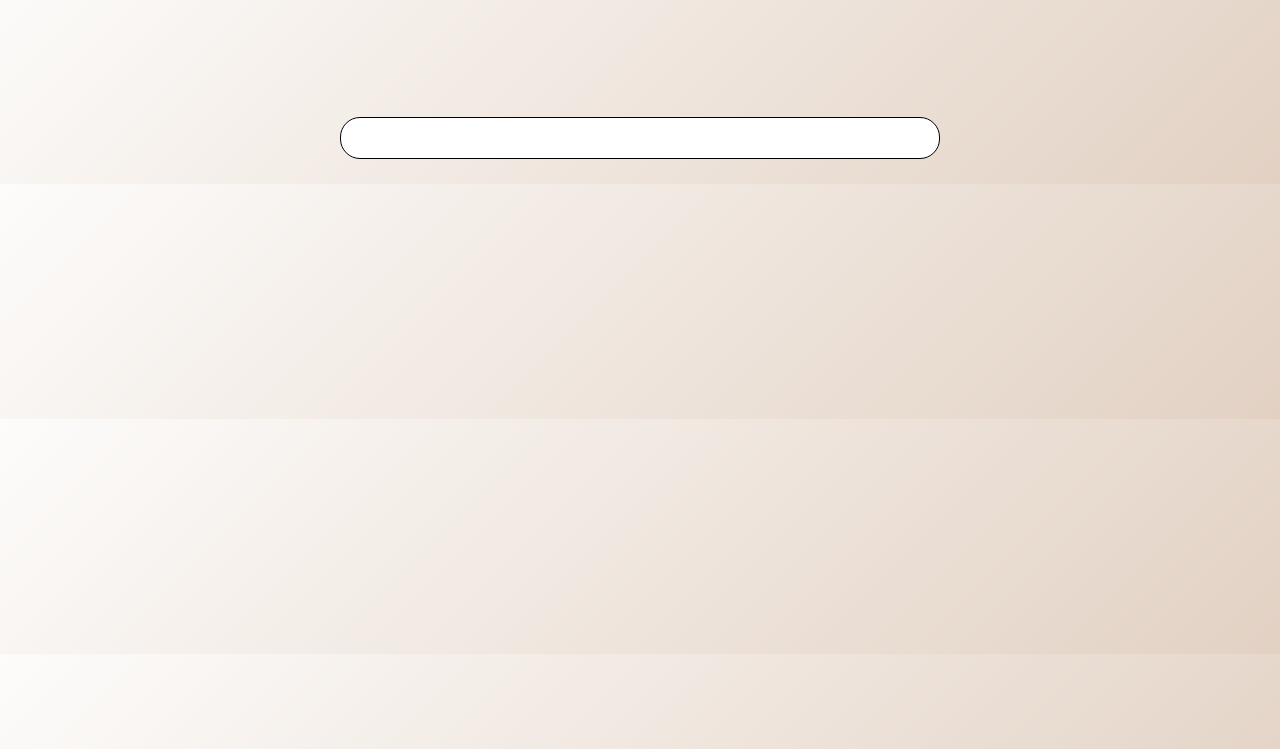
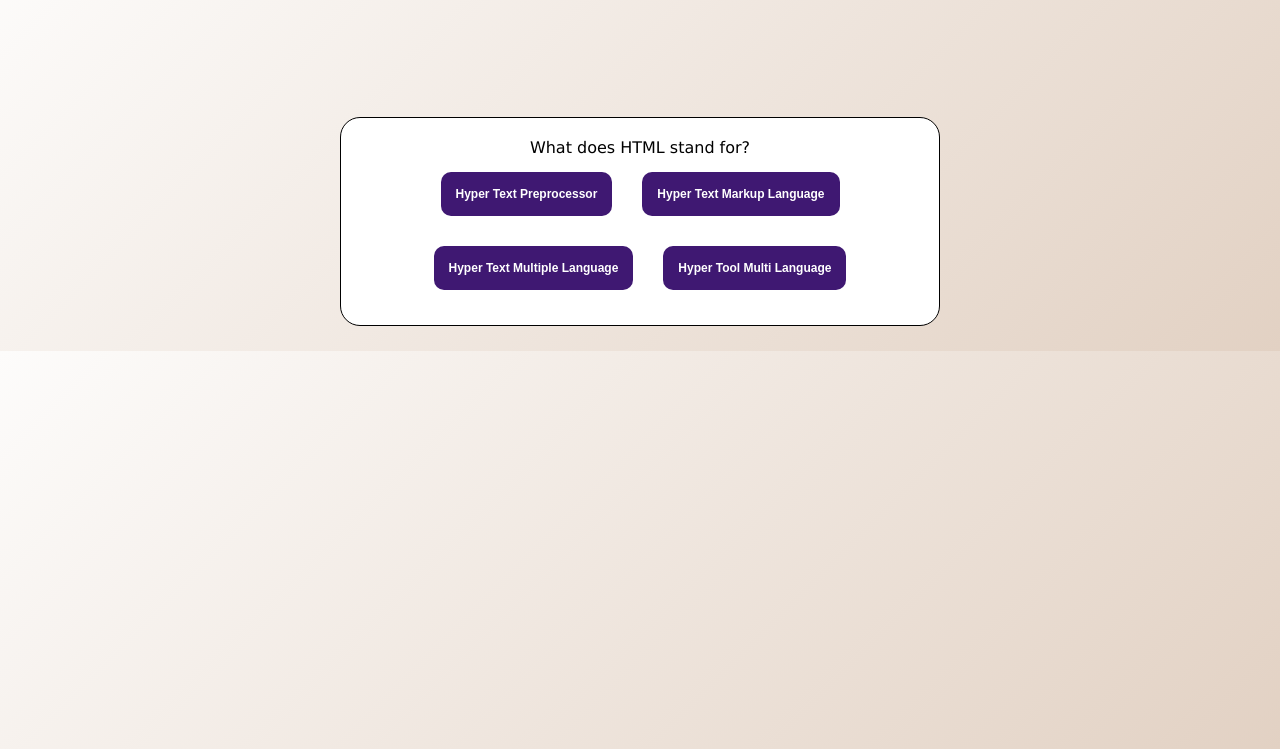
Before and after one commit to adunderwood96/coding-quiz, a plain HTML site: page index.html in a window 1280 px wide. Both pictures are taken after a click on the button "Start Quiz". Shown: the part 51-800 px from the top of the page. Drawn offline with Linux system fonts and the light colour scheme.

Commit message:
got questions and choices to show, but not click to next

```diff
--- a/assets/js/script.js
+++ b/assets/js/script.js
@@ -7,7 +7,7 @@ const startBtn = document.querySelector('#start');
 const startPage = document.querySelector('#start-page');
 
 // Question & answers block
-const questionsEl = document.querySelector('#questions');
+const quizBox = document.querySelector('#quiz-box');
 const questionText = document.querySelector('#question-text');
 const choicesEl = document.querySelector('#choices');
 const resultEl = document.querySelector('#result')
@@ -28,7 +28,7 @@ const questions = [
             "Hyper Text Multiple Language",
             "Hyper Tool Multi Language",
         ],
-        answer: "Hyper Text Markup Language"
+        answerIndex: 2,
 
     },
 
@@ -40,7 +40,7 @@ const questions = [
             "Computer Style Sheet",
             "Cascading Style Sheet",
         ],
-        answer: "Cascading Style Sheet"
+        answerIndex: 4,
 
     },
 
@@ -52,7 +52,7 @@ const questions = [
             "Booleans",
             "indexNumberers",
         ],
-        answer: "alerts"
+        answerIndex: 2,
     },
 
     {
@@ -63,7 +63,7 @@ const questions = [
             "text",
             "image",
         ],
-        answer: "alt"
+        answerIndex: 2,
     },
 
     {
@@ -74,7 +74,7 @@ const questions = [
             "function:myFunction()",
             "myfunction =()",
         ],
-        answer: "function myFunction()"
+        answerIndex: 1,
     },
 
     {
@@ -85,7 +85,7 @@ const questions = [
             "<h1>",
             "<head>",
         ],
-        answer: "<h1>"
+        answerIndex: 3,
     },
 
     {
@@ -96,7 +96,7 @@ const questions = [
             "<lb>",
             "<line>",
         ],
-        answer: "<br>"
+        answerIndex: 1,
     },
 
     {
@@ -107,18 +107,18 @@ const questions = [
             "!comment",
             "// comment",
         ],
-        answer: "// comment"
+        answerIndex: 4,
     },
 
     {
-        text: "What is the largest HTML element for headings?",
+        text: "What is the smallest HTML element for headings?",
         choices: [
             "<heading>",
             "<h6>",
             "<h1>",
             "<head>",
         ],
-        answer: "<h1>"
+        answerIndex: 2,
     },
 
     {
@@ -129,7 +129,7 @@ const questions = [
             "id",
             "*id",
         ],
-        answer: "id"
+        answerIndex: 3,
     },
 ];
 
@@ -141,7 +141,7 @@ choicesEl.addEventListener('click', choicesClick);
 submitScore.addEventListener('click', submitClick);
 clearScore.addEventListener('click', clearClick);
 
-function startClick(e) {
+function startClick() {
     // Hide start page
     startPage.style.display = 'none';
 
@@ -149,7 +149,7 @@ function startClick(e) {
     timerId = setInterval(countDown, 1000);
 
     // Show questions and answers
-    questionsEl.style.display = 'block';
+    quizBox.style.display = 'block';
 
     startQuiz();
 };
@@ -179,7 +179,7 @@ function startQuiz() {
     clearResults();
 
     for (let i = 0; i < currentQuestion.choices.length; i++) {
-        // Create a variable to store the answer text
+        // store the answer text
         const answer = currentQuestion.choices[i];
         // Create a button for each answer
         const btn = document.createElement('button');
@@ -187,13 +187,13 @@ function startQuiz() {
         btn.setAttribute('class', 'btn');
         // Set the button text to the answers text
         btn.textContent = answer;
-        // Append the button to the answers div
+        // Append the button to choices
         choicesEl.appendChild(btn);
     };
 };
 
-function choicesClick(e) {
-    e.preventDefault();
+function choicesClick() {
+    e.answerpreventDefault();
     if (!e.target.matches('button')) return;
 
     // Did the user chose the correct answer?
@@ -204,10 +204,10 @@ function choicesClick(e) {
     const question = questions[questionIndex];
 
     // Get correct answer
-    const correctAnswer = question.choices[question.answer];
+    const correct = question.choices[question.answerIndex];
 
     // Compare correct answer to user's response
-    if (userAnswer === correctAnswer) {
+    if (userAnswer === correct) {
         displayCorrect();
     }
     else {
@@ -243,7 +243,7 @@ function clearResults() {
 
 function displayScore() {
     // Hide everything
-    questions.style.display = 'none';
+    quizBox.style.display = 'none';
     timeEl.style.display = 'none';
 
     // Show score block
@@ -263,13 +263,13 @@ function displayScore() {
 function submitClick(e) {
   e.preventDefault();
   // Allow user to record score
-    var user = {
+    const user = {
         initials: initials.value.trim(),
         score: timeLeft,
     };
 
 
-    var scores = JSON.parse(localStorage.getItem('highscores')) || [];
+    const scores = JSON.parse(localStorage.getItem('highscores')) || [];
     scores.push(user);
 
     // Create user on local storage
@@ -291,7 +291,7 @@ function submitClick(e) {
     // Display user's initial and score
     highscoreEl.textContent = user.initials + ': ' + user.score;
 
-      var highScoreList = localStorage.getItem('highscores');
+      const highScoreList = localStorage.getItem('highscores');
       highScoreList = JSON.parse(highScoreList);
 
       };
--- a/index.html
+++ b/index.html
@@ -24,21 +24,21 @@
       <h1>Code Master Quiz</h1>
       <p>
         The following quiz is based off some simple, beginner-friendly coding
-        questions and is timed. If a question is answered wrongly, the timer
-        will decrease. <br />
+        questions and is timed. If a question is answered wrongly, the user is penalized by the timer
+        decreasing 10 seconds. <br />
         Click Start to began Level One of the trial to become a code master!
       </p>
       <button id="start" class="btn">Start Quiz</button>
     </div>
 
     <!-- Questions Box -->
-    <div id="questions" style="display: none">
-      <div id="question-title">
-        <!-- Questions/Answers are in JS file -->
-      </div>
-      <div id="answers" class="answers"></div>
+    <div id="quiz-box">
+      <!-- Questions/Answers are in JS file -->
+      <div id="question-text"></div>
+
+      <div id="choices" class="choices"></div>
+
       <div id='result' class='result' style="display: none;"></div>
-
     </div>
 
     <div id="end-page" style="display: none">
@@ -57,7 +57,7 @@
   </div>
 
   <!-- Javascript -->
-  <script src="assets/js/script.js";></script>
+  <script src="assets/js/script.js" ;></script>
 
 </body>
 
```
